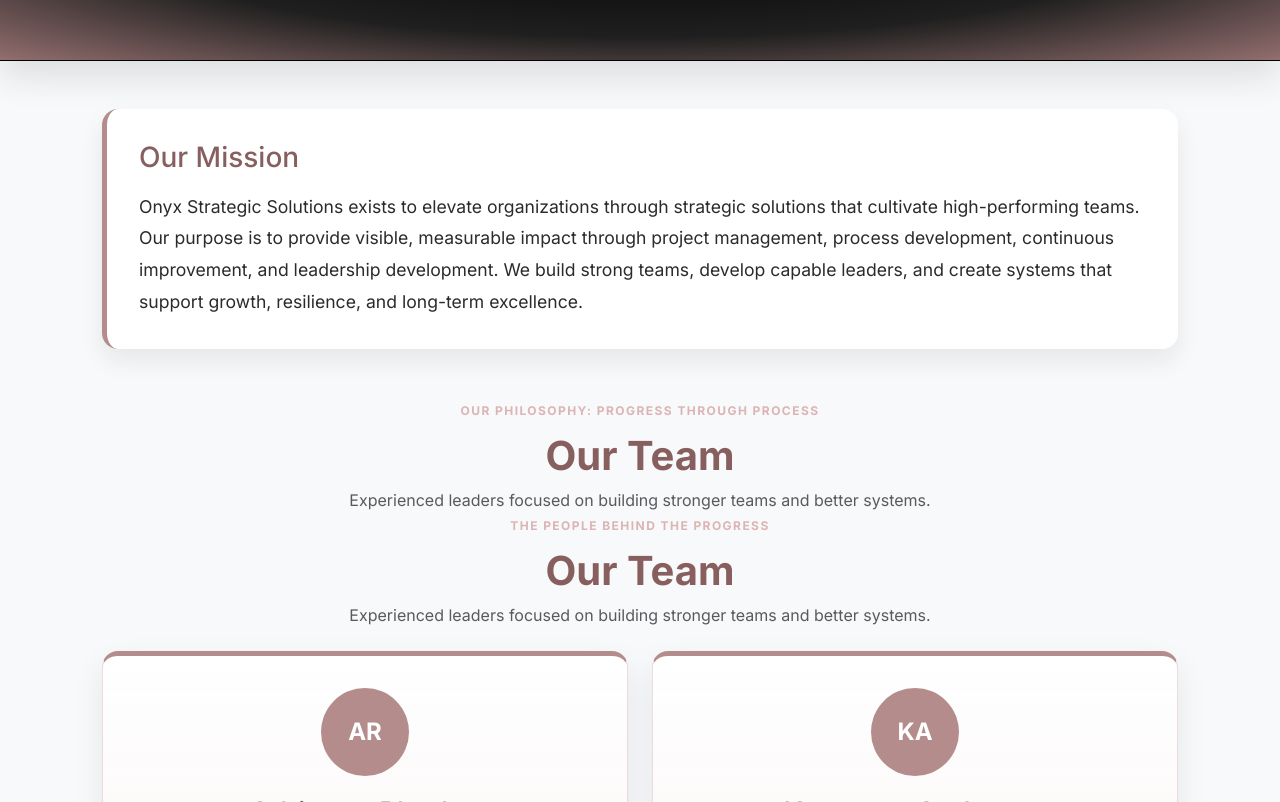
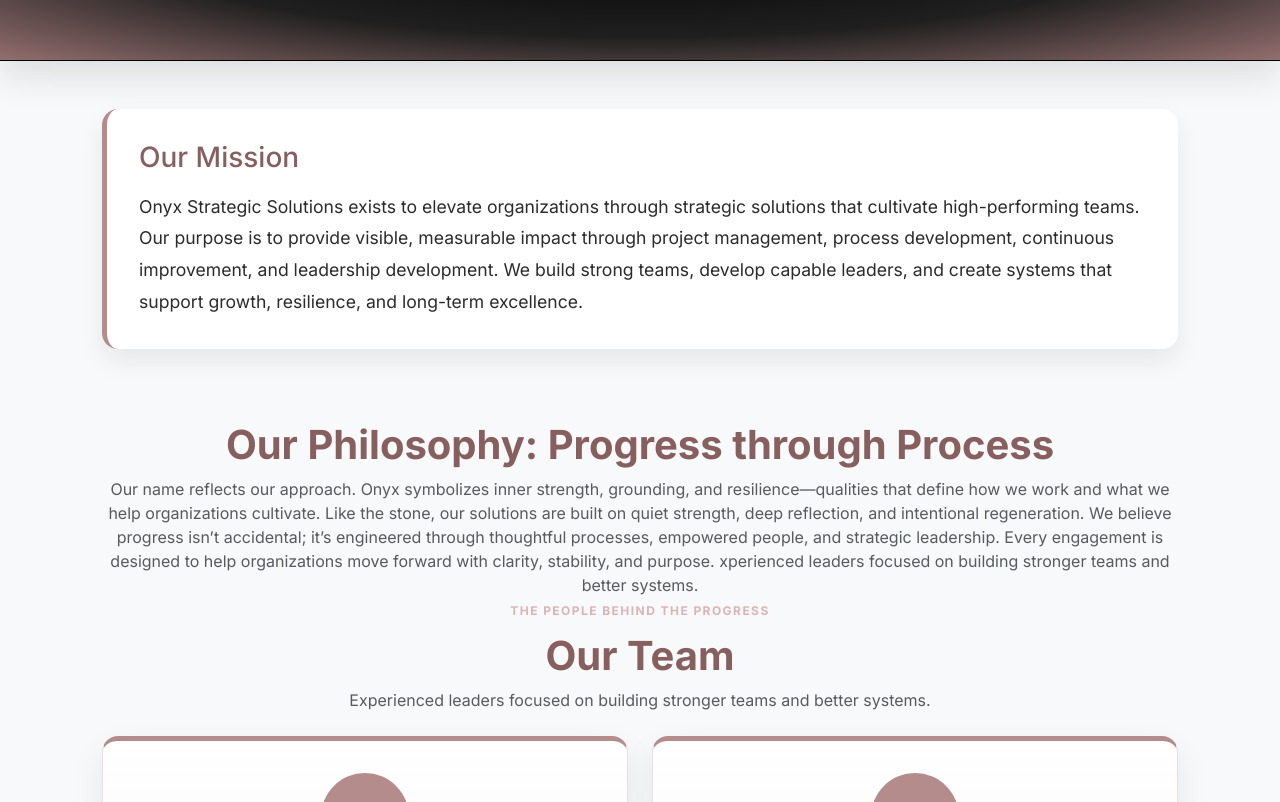
Before and after one commit to AdrianneR/oss, a website: page team.html in a window 1280 px wide. Shown: the part 298-1100 px from the top of the page. Drawn offline with nearby package versions, Linux system fonts and the light colour scheme.

Commit message:
Revise 'Our Philosophy' section content
Updated the philosophy section to enhance clarity and focus on the team's approach.

```diff
--- a/team.html
+++ b/team.html
@@ -69,10 +69,12 @@
       </section>
       <section class="our philosophy -section">
         <div class="section-heading text-center mb-4">
-          <span class="eyebrow"> Our Philosophy: Progress through Process</span>
-          <h2 class="display-6 fw-bold">Our Team</h2>
+          <span class="eyebrow"> </span>
+          <h2 class="display-6 fw-bold">Our Philosophy: Progress through Process</h2>
           <p class="text-muted mb-0">
-            Experienced leaders focused on building stronger teams and better
+            Our name reflects our approach. Onyx symbolizes inner strength, grounding, and resilience—qualities that define how we work and what we help organizations cultivate. Like the stone, our solutions are built on quiet strength, deep reflection, and intentional regeneration.
+We believe progress isn’t accidental; it’s engineered through thoughtful processes, empowered people, and strategic leadership. Every engagement is designed to help organizations move forward with clarity, stability, and purpose.
+xperienced leaders focused on building stronger teams and better
             systems.
       <section class="team-section">
         <div class="section-heading text-center mb-4">
```
